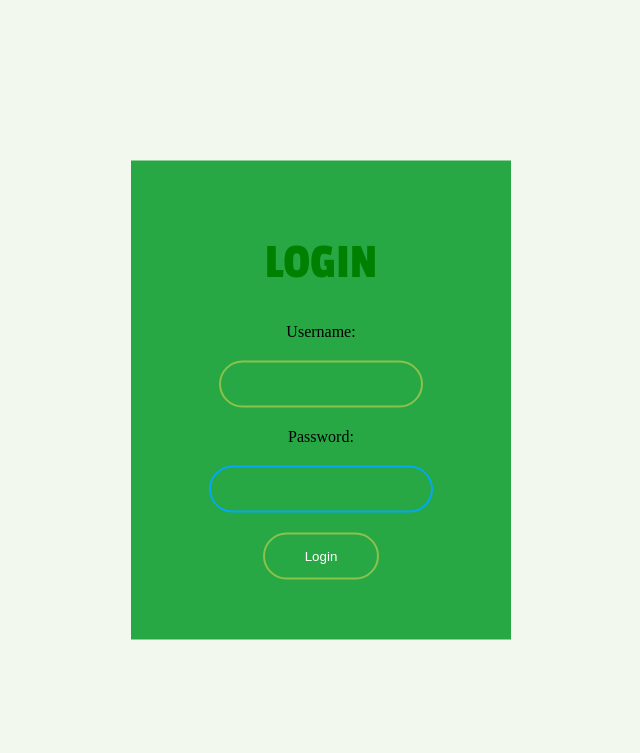
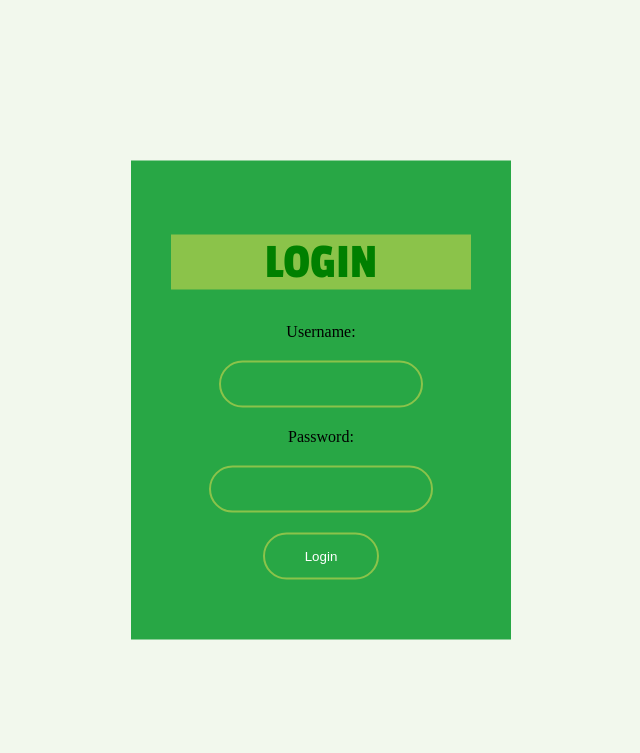
Before and after one commit to dennischen123/BudgetFusion, a Django app: page /accounts/login/ in a window 1280 px wide. Shown: the top 753 px of the page, without its empty margins (319-959 px from the left). Run offline with Django 3.2, Linux system fonts and the light colour scheme.

Commit message:
change login style

```diff
--- a/BudgetFusion/main_app/static/css/style.css
+++ b/BudgetFusion/main_app/static/css/style.css
@@ -59,7 +59,8 @@ a {
 .Box h1{
     color:green;
     text-transform: uppercase;
-    font-weight: 500;
+    font-weight: 400;
+    background-color: #8BC34A;
 }
 .Box input[type = "text"],.Box input[ type = "Password"]{
     border: 0;
@@ -67,7 +68,7 @@ a {
     display: block;
     margin: 20px auto;
     text-align: center;
-    border: 2px solid #03A9F4;
+    border: 2px solid #8BC34A;
     padding: 14px 10px;
     width: 200px;
     outline: none;
```
